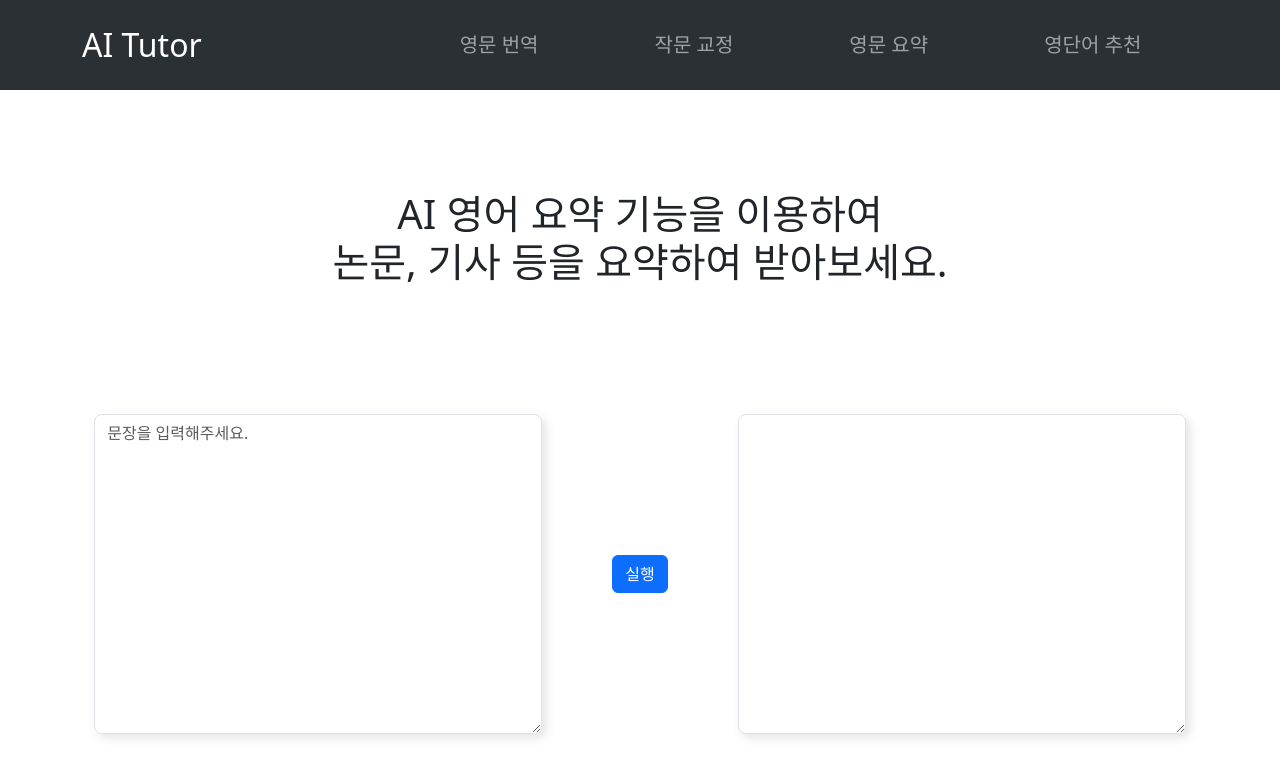
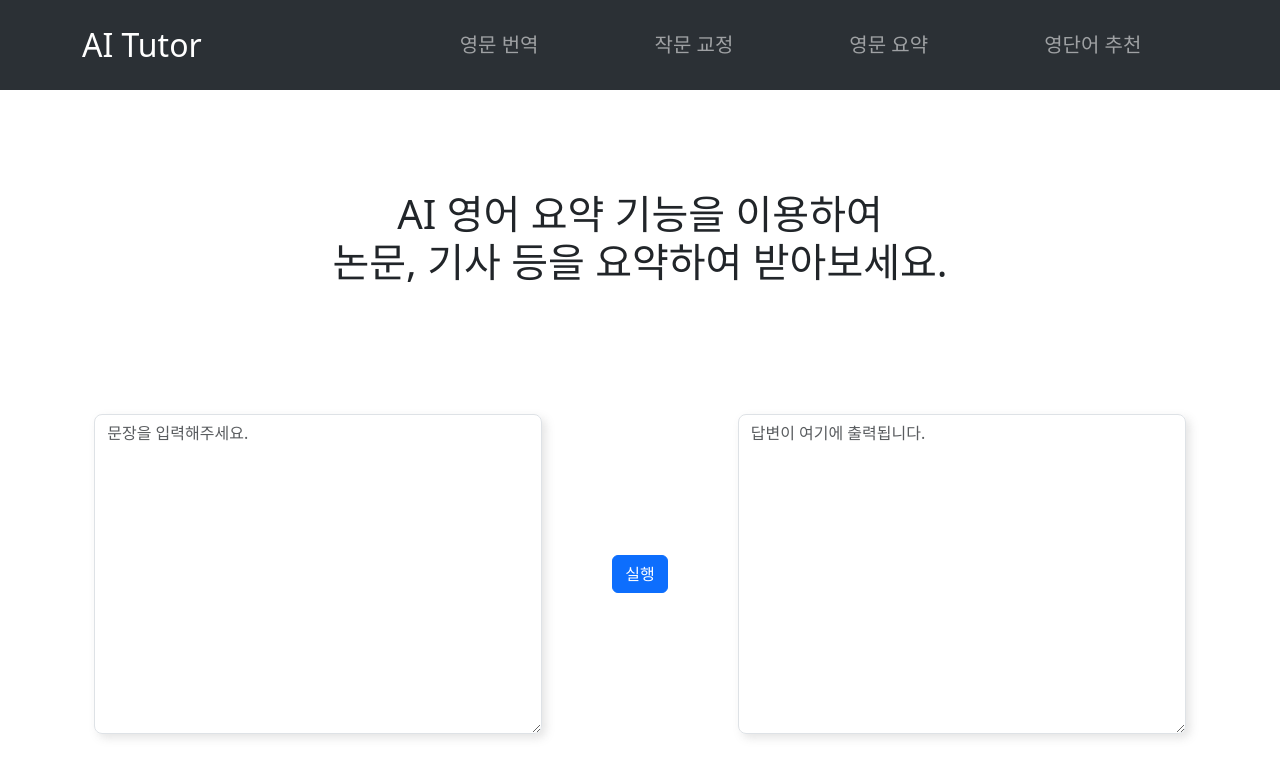
Before and after one commit to Hyongyi/AI-eng-work-assistant-front, a React (Create React App) app: page /summary in a window 1280 px wide. Shown: the top 778 px of the page. Built offline with nearby package versions, Linux system fonts and the light colour scheme.

Commit message:
- 띄어쓰기 두칸 나오는 에러 수정

```diff
--- a/src/components/MainForm.tsx
+++ b/src/components/MainForm.tsx
@@ -112,7 +112,7 @@ const Test: React.FC<MainFormProps> = ({template, sentence}) => {
                     result += chunk;
                     setLoading(false);
                     // 결과를 업데이트하는 비동기 작업
-                    setAnswer((prev) => prev + chunk + ' ');
+                    setAnswer((prev) => prev + chunk);
                     await new Promise(resolve => setTimeout(resolve, 0.1)); // 약간의 지연 추가
                 }
             } else {
@@ -146,6 +146,7 @@ const Test: React.FC<MainFormProps> = ({template, sentence}) => {
                     <Form.Control
                     as="textarea"
                     value = {answer}
+                    placeholder="답변이 여기에 출력됩니다."
                     readOnly
                     />
                 </StyledInputGroup>
```
